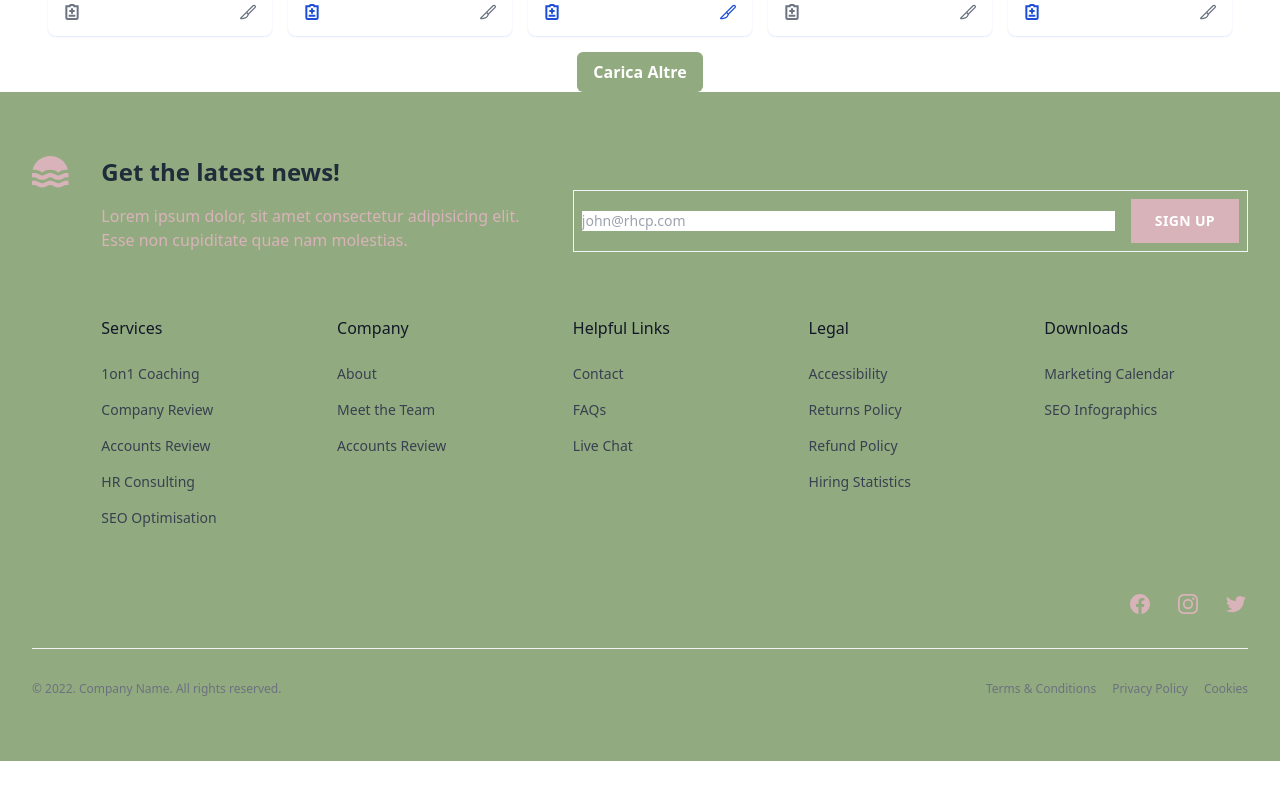
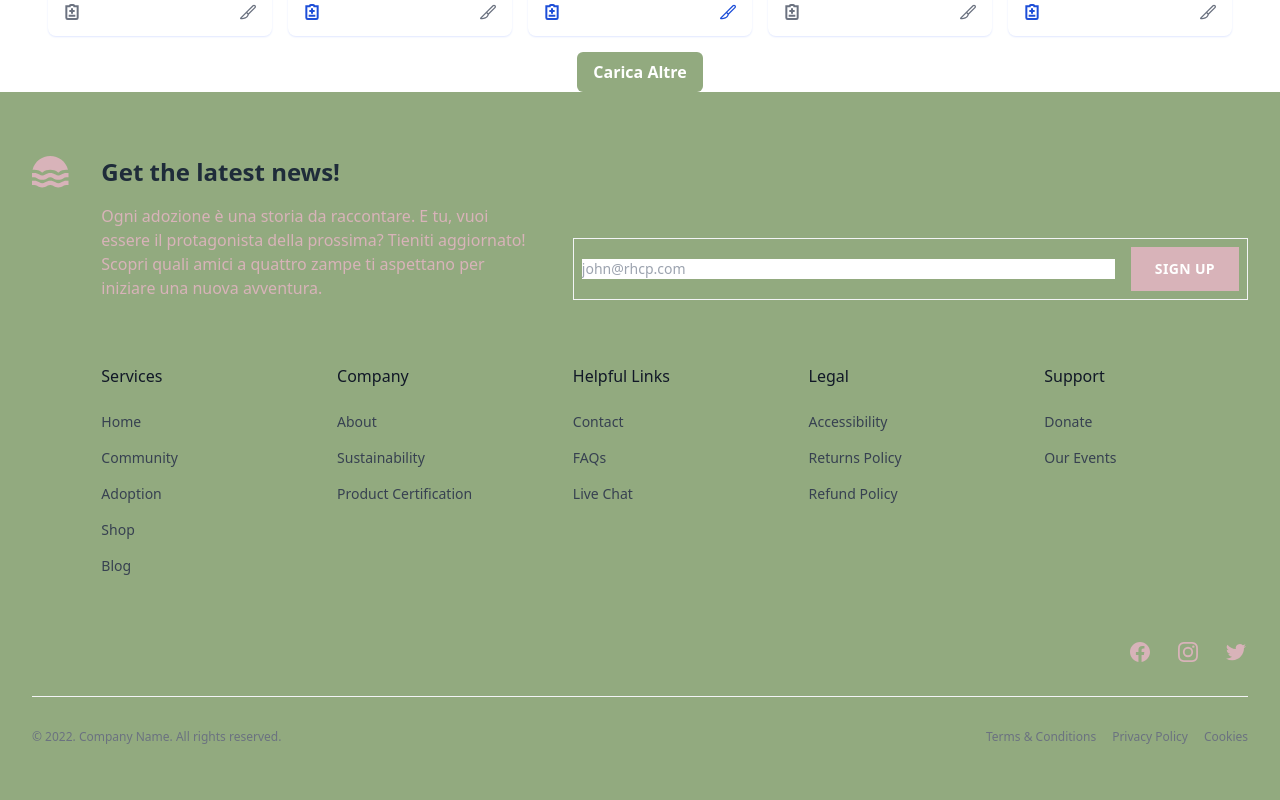
Before and after one commit to develhope/FS27-Team2-Project4, a React (Vite) app: page /adozioni in a window 1280 px wide. Shown: the part 1486-2286 px from the top of the page. Before the commit the page ends 2247 px from the top, so only its background shows below. Built offline with nearby package versions, Linux system fonts and the light colour scheme.

Commit message:
nuove modifiche al footer

```diff
--- a/src/Components/Footer.jsx
+++ b/src/Components/Footer.jsx
@@ -1,3 +1,5 @@
+import { Link } from "react-router-dom";
+
 export default function Footer() {
     return (
       <footer className="bg-[#92aa7f]">
@@ -25,8 +27,7 @@ export default function Footer() {
                   </h2>
 
                   <p className="mt-4 text-[#D8B3B9]">
-                    Lorem ipsum dolor, sit amet consectetur adipisicing elit. Esse
-                    non cupiditate quae nam molestias.
+                  Ogni adozione è una storia da raccontare. E tu, vuoi essere il protagonista della prossima?  Tieniti aggiornato! Scopri quali amici a quattro zampe ti aspettano per iniziare una nuova avventura.
                   </p>
                 </div>
               </div>
@@ -58,53 +59,54 @@ export default function Footer() {
 
                 <ul className="mt-6 space-y-4 text-sm">
                   <li>
-                    <a
-                      href="#"
+                    <Link
+                      to="/link"
                       className="text-gray-700 transition hover:opacity-75"
                     >
                       {" "}
-                      1on1 Coaching{" "}
-                    </a>
+                      Home{" "}
+                    </Link>
+                  </li>
+
+
+                  <li>
+                    <Link
+                      to="/community"
+                      className="text-gray-700 transition hover:opacity-75"
+                    >
+                      {" "}
+                      Community{" "}
+                    </Link>
                   </li>
 
                   <li>
-                    <a
-                      href="#"
+                    <Link
+                      to="/Adozioni"
                       className="text-gray-700 transition hover:opacity-75"
                     >
                       {" "}
-                      Company Review{" "}
-                    </a>
+                     Adoption{" "}
+                    </Link>
                   </li>
 
+
                   <li>
-                    <a
-                      href="#"
+                    <Link
+                      to="/shop"
                       className="text-gray-700 transition hover:opacity-75"
                     >
                       {" "}
-                      Accounts Review{" "}
-                    </a>
+                     Shop{" "}
+                    </Link>
                   </li>
-
                   <li>
-                    <a
-                      href="#"
+                    <Link
+                      to="/Blog"
                       className="text-gray-700 transition hover:opacity-75"
                     >
                       {" "}
-                      HR Consulting{" "}
-                    </a>
-                  </li>
-
-                  <li>
-                    <a
-                      href="#"
-                      className="text-gray-700 transition hover:opacity-75"
-                    >
-                      {" "}
-                      SEO Optimisation{" "}
-                    </a>
+                     Blog{" "}
+                    </Link>
                   </li>
                 </ul>
               </div>
@@ -114,34 +116,35 @@ export default function Footer() {
 
                 <ul className="mt-6 space-y-4 text-sm">
                   <li>
-                    <a
-                      href="#"
+                    <Link
+                     to="/about"
                       className="text-gray-700 transition hover:opacity-75"
                     >
                       {" "}
                       About{" "}
-                    </a>
+                    </Link>
                   </li>
 
                   <li>
-                    <a
-                      href="#"
+                    <Link
+                      to="/sustainability"
                       className="text-gray-700 transition hover:opacity-75"
                     >
                       {" "}
-                      Meet the Team{" "}
-                    </a>
+                      Sustainability{" "}
+                    </Link>
                   </li>
 
                   <li>
-                    <a
-                      href="#"
+                    <Link
+                      to="/certification"
                       className="text-gray-700 transition hover:opacity-75"
                     >
                       {" "}
-                      Accounts Review{" "}
-                    </a>
+                      Product Certification{" "}
+                    </Link>
                   </li>
+
                 </ul>
               </div>
 
@@ -150,33 +153,33 @@ export default function Footer() {
 
                 <ul className="mt-6 space-y-4 text-sm">
                   <li>
-                    <a
-                      href="#"
+                    <Link
+                      to="/contact"
                       className="text-gray-700 transition hover:opacity-75"
                     >
                       {" "}
                       Contact{" "}
-                    </a>
+                    </Link>
                   </li>
 
                   <li>
-                    <a
-                      href="#"
+                    <Link
+                      to="/faqs"
                       className="text-gray-700 transition hover:opacity-75"
                     >
                       {" "}
                       FAQs{" "}
-                    </a>
+                    </Link>
                   </li>
 
                   <li>
-                    <a
-                      href="#"
+                    <Link
+                      to="/liveChat"
                       className="text-gray-700 transition hover:opacity-75"
                     >
                       {" "}
                       Live Chat{" "}
-                    </a>
+                    </Link>
                   </li>
                 </ul>
               </div>
@@ -186,69 +189,61 @@ export default function Footer() {
 
                 <ul className="mt-6 space-y-4 text-sm">
                   <li>
-                    <a
-                      href="#"
+                    <Link
+                      to="/accessibility"
                       className="text-gray-700 transition hover:opacity-75"
                     >
                       {" "}
                       Accessibility{" "}
-                    </a>
+                    </Link>
                   </li>
 
                   <li>
-                    <a
-                      href="#"
+                    <Link
+                      to="/return"
                       className="text-gray-700 transition hover:opacity-75"
                     >
                       {" "}
                       Returns Policy{" "}
-                    </a>
+                    </Link>
                   </li>
 
                   <li>
-                    <a
-                      href="#"
+                    <Link
+                      to="/refund"
                       className="text-gray-700 transition hover:opacity-75"
                     >
                       {" "}
                       Refund Policy{" "}
-                    </a>
+                    </Link>
                   </li>
 
-                  <li>
-                    <a
-                      href="#"
-                      className="text-gray-700 transition hover:opacity-75"
-                    >
-                      {" "}
-                      Hiring Statistics{" "}
-                    </a>
-                  </li>
+
                 </ul>
               </div>
 
               <div className="col-span-2 sm:col-span-1">
-                <p className="font-medium text-gray-900">Downloads</p>
+                <p className="font-medium text-gray-900">Support</p>
 
                 <ul className="mt-6 space-y-4 text-sm">
                   <li>
-                    <a
-                      href="#"
+                    <Link
+                      to="/donate"
                       className="text-gray-700 transition hover:opacity-75"
                     >
                       {" "}
-                      Marketing Calendar{" "}
-                    </a>
+                     Donate{" "}
+                    </Link>
                   </li>
 
                   <li>
-                    <a
-                      href="#"
+                    <Link
+                      to="/events"
                       className="text-gray-700 transition hover:opacity-75"
                     >
                       {" "}
-                      SEO Infographics{" "}
-                    </a>
+                     Our Events{" "}
+                    </Link>
                   </li>
                 </ul>
               </div>
@@ -256,8 +251,7 @@ export default function Footer() {
               <ul className="col-span-2 flex justify-start gap-6 lg:col-span-5 lg:justify-end">
                 <li>
                   <a
-                    href="#"
-                    rel="noreferrer"
+                    href="src/Components/Navbar.jsx"
                     target="_blank"
                     className="text-gray-700 transition hover:opacity-75"
                   >
@@ -280,8 +274,7 @@ export default function Footer() {
 
                 <li>
                   <a
-                    href="#"
-                    rel="noreferrer"
+                    href="https://www.instagram.com/"
                     target="_blank"
                     className="text-gray-700 transition hover:opacity-75"
                   >
@@ -304,9 +297,8 @@ export default function Footer() {
 
                 <li>
                   <a
-                    href="#"
-                    rel="noreferrer"
-                    target="_blank"
+                    href="https://twitter.com/home"
+
                     className="text-gray-700 transition hover:opacity-75"
                   >
                     <span className="sr-only">Twitter</span>
--- a/src/Components/Navbar.jsx
+++ b/src/Components/Navbar.jsx
@@ -35,12 +35,12 @@ function Navbar() {
             </li>
             <li>
               <Link to="/adozioni" className="hover:text-[#f6bcba] transition duration-300">
-                Adozioni
+                Adoption
               </Link>
             </li>
             <li>
               <Link to="/donate" className="hover:text-[#f6bcba] transition duration-300">
-                Donazioni
+                Donate
               </Link>
             </li>
             <li>
```
